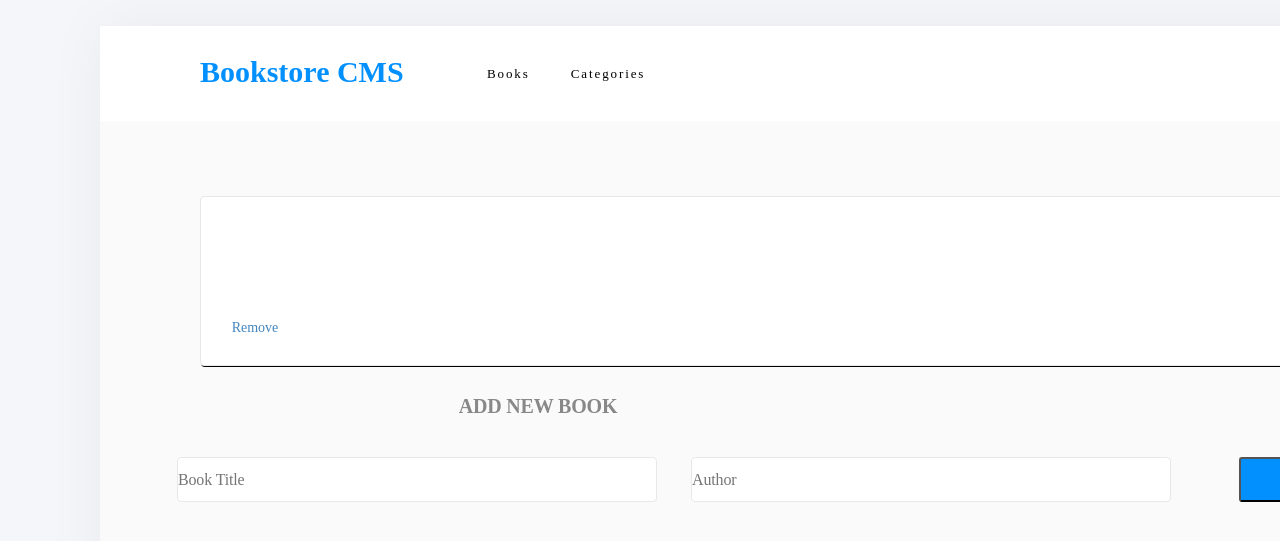
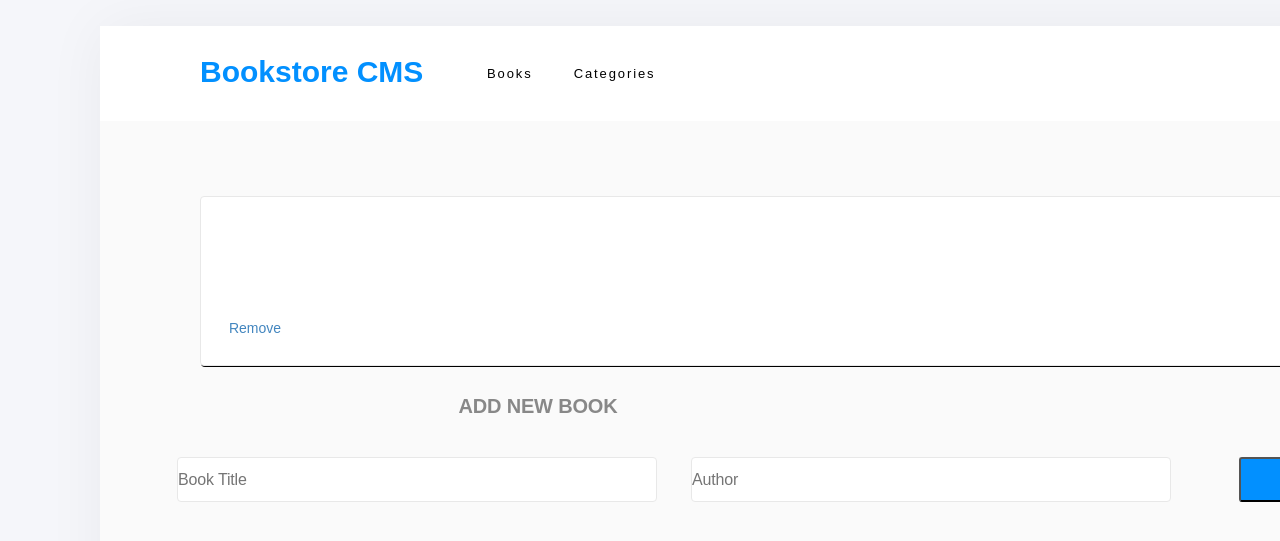
Before and after one commit to fasaldana/Bookstore, a React (Create React App) app: page / in a window 1280 px wide. Shown: the part 123-664 px from the top of the page. Built offline with nearby package versions, Linux system fonts and the light colour scheme; no server answers.

Commit message:
fixed linters

```diff
--- a/src/App.css
+++ b/src/App.css
@@ -37,7 +37,7 @@
   width: 15rem;
   height: 2.313rem;
   margin: 0.375rem 2.938rem 0.125rem 0;
-  font-family: Montserrat;
+  font-family: Montserrat, sans-serif;
   font-size: 1.875rem;
   font-weight: bold;
   font-stretch: normal;
@@ -46,6 +46,7 @@
   letter-spacing: normal;
   color: #0290ff;
 }
+
 .nav-container ul {
   display: flex;
   align-items: center;
@@ -55,7 +56,7 @@
   width: 3.688rem;
   height: 1rem;
   margin: 1.125rem 2.563rem 0.688rem 0;
-  font-family: Montserrat;
+  font-family: Montserrat, sans-serif;
   font-size: 0.813rem;
   font-weight: normal;
   font-stretch: normal;
@@ -94,7 +95,7 @@
   height: 1.125rem;
   margin: 0 2.438rem 0 0;
   opacity: 0.5;
-  font-family: Montserrat;
+  font-family: Montserrat, sans-serif;
   font-size: 0.875rem;
   font-weight: bold;
   font-stretch: normal;
@@ -120,17 +121,13 @@
   border: none;
   color: #4386bf;
   margin: 0.188rem 0.938rem 0.125rem 0;
-  font-family: RobotoSlab;
+  font-family: RobotoSlab, sans-serif;
   font-size: 0.875rem;
   font-weight: 300;
   font-stretch: normal;
   font-style: normal;
   line-height: normal;
   letter-spacing: normal;
-}
-
-.book-list button:hover {
-  cursor: pointer;
 }
 
 /* books */
@@ -146,19 +143,18 @@
 .add-form h2 {
   height: 1.5rem;
   margin: 1.813rem 32.75rem 1.188rem 0;
-  font-family: Montserrat;
+  font-family: Montserrat, sans-serif;
   font-size: 1.25rem;
   font-weight: bold;
   font-stretch: normal;
   font-style: normal;
   line-height: normal;
   letter-spacing: -0.18px;
-  color: #888888;
+  color: #888;
 }
 
 .form {
   display: flex;
-
   align-items: center;
 }
 
@@ -169,7 +165,7 @@
   border-radius: 4px;
   border: solid 1px #e8e8e8;
   background-color: #fff;
-  font-family: Montserrat;
+  font-family: Montserrat, sans-serif;
   font-size: 1rem;
   font-weight: normal;
   font-stretch: normal;
@@ -186,7 +182,7 @@
   padding: 0.801rem 1.188rem 0.886rem 1.375rem;
   border-radius: 3px;
   background-color: #0290ff;
-  font-family: RobotoSlab;
+  font-family: RobotoSlab, sans-serif;
   font-size: 0.813rem;
   font-weight: bold;
   font-stretch: normal;
@@ -196,6 +192,10 @@
   color: #fff;
 }
 
+.book-list button:hover {
+  cursor: pointer;
+}
+
 .form button:hover {
   cursor: pointer;
 }
```
